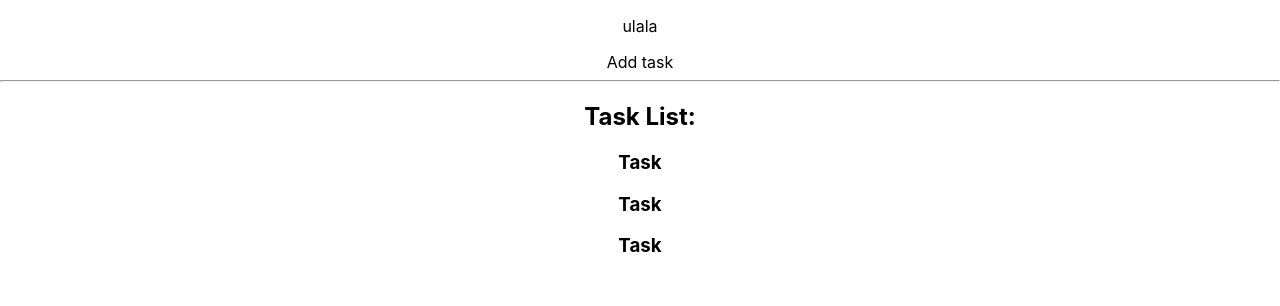
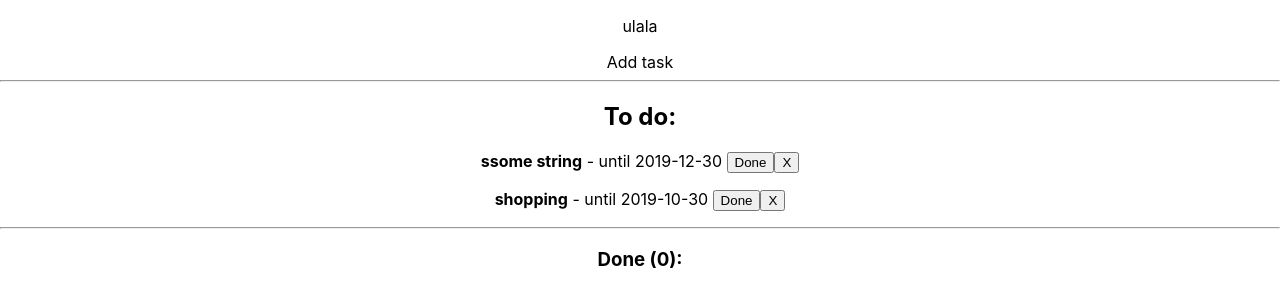
Before and after one commit to simonsGoneCoding/To-Do-App-in-REACT-, a React (Create React App) app: page / in a window 1280 px wide. Shown: the top 306 px of the page. Built offline with nearby package versions, Linux system fonts and the light colour scheme.

Commit message:
data in app and its display

```diff
--- a/src/components/App.js
+++ b/src/components/App.js
@@ -4,13 +4,45 @@
 import TaskList from "./TaskList";
 
 class App extends Component {
-  state = {};
+  state = {
+    tasks: [
+      {
+        id: 0,
+        text: "ssome string",
+        date: "2019-12-30",
+        important: true,
+        active: true,
+        finishDate: null
+      },
+      {
+        id: 1,
+        text: "shopping",
+        date: "2019-10-30",
+        important: true,
+        active: true,
+        finishDate: null
+      }
+    ]
+  };
+
+  deleteTask = id => {
+    console.log("delete element " + id);
+  };
+
+  changeTaskStatus = id => {
+    console.log("change of element " + id);
+  };
+
   render() {
     return (
       <div className="App">
         <p>ulala</p>
         <AddTask />
-        <TaskList />
+        <TaskList
+          tasks={this.state.tasks}
+          delete={this.deleteTask}
+          change={this.changeTaskStatus}
+        />
       </div>
     );
   }
--- a/src/components/Task.js
+++ b/src/components/Task.js
@@ -1,7 +1,16 @@
 import React from "react";
 
-const Task = () => {
-  return <h3>Task</h3>;
+const Task = props => {
+  const { text, date, id } = props.task;
+  return (
+    <div>
+      <p>
+        <strong>{text}</strong> - until <span>{date} </span>
+        <button onClick={() => props.change(id)}>Done</button>
+        <button onClick={() => props.delete(id)}>X</button>
+      </p>
+    </div>
+  );
 };
 
 export default Task;
--- a/src/components/TaskList.js
+++ b/src/components/TaskList.js
@@ -1,14 +1,28 @@
 import React from "react";
 import Task from "./Task";
 
-const TaskList = () => {
+const TaskList = props => {
+  const tasks = props.tasks.map(task => (
+    <Task
+      key={task.id}
+      task={task}
+      delete={props.delete}
+      change={props.change}
+    />
+  ));
+
+  console.log(tasks);
   return (
-    <div>
-      <h2>Task List:</h2>
-      <Task />
-      <Task />
-      <Task />
-    </div>
+    <>
+      <div className="active">
+        <h2>To do:</h2>
+        {tasks}
+      </div>
+      <hr />
+      <div className="done">
+        <h3>Done (0):</h3>
+      </div>
+    </>
   );
 };
 
```
